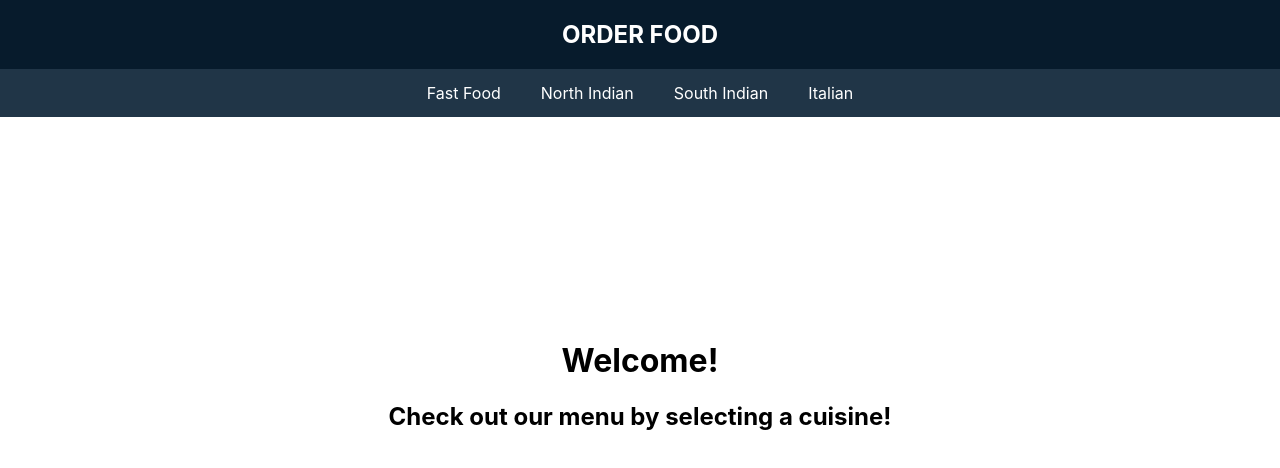
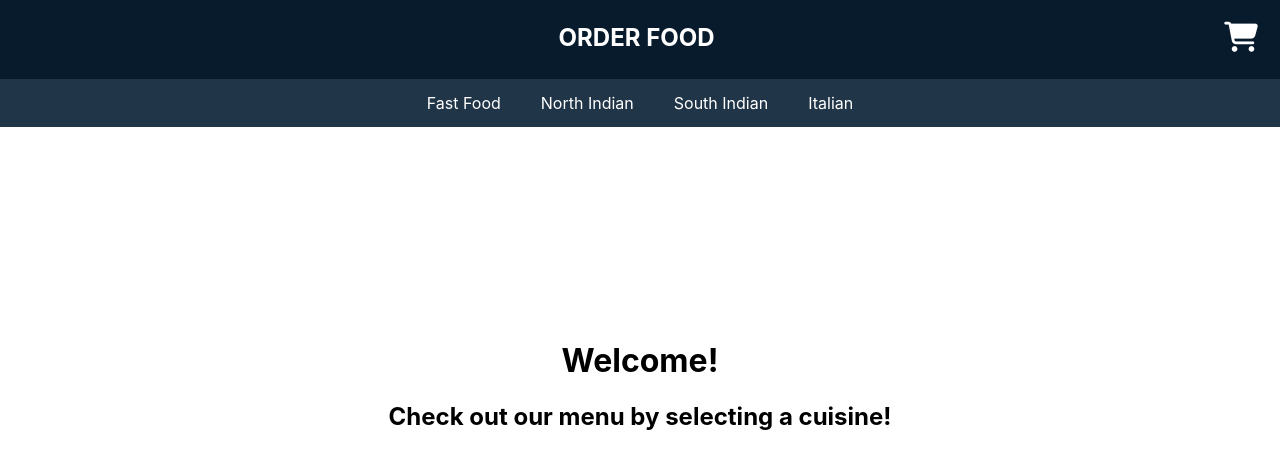
Before and after one commit to TheArhaam/MERN-FoodOrderingApp, a React (Create React App) app in the folder frontend/: page / in a window 1280 px wide. Shown: the top 468 px of the page. Built offline with nearby package versions, Linux system fonts and the light colour scheme; no server answers.

Commit message:
Got elements from Redux for Cart

```diff
--- a/frontend/public/index.html
+++ b/frontend/public/index.html
@@ -1,14 +1,12 @@
 <!DOCTYPE html>
 <html lang="en">
+
 <head>
   <meta charset="utf-8" />
   <link rel="icon" href="%PUBLIC_URL%/favicon.ico" />
   <meta name="viewport" content="width=device-width, initial-scale=1" />
   <meta name="theme-color" content="#000000" />
-    <meta
-      name="description"
-      content="Web site created using create-react-app"
-    />
+  <meta name="description" content="Web site created using create-react-app" />
   <link rel="apple-touch-icon" href="%PUBLIC_URL%/logo192.png" />
   <!--
       manifest.json provides metadata used when your web app is installed on a
@@ -25,7 +23,11 @@
       Learn how to configure a non-root public URL by running `npm run build`.
     -->
   <title>React App</title>
+
+  <script src='https://kit.fontawesome.com/a076d05399.js'></script>
+  <link href="https://fonts.googleapis.com/icon?family=Material+Icons" rel="stylesheet">
 </head>
+
 <body>
   <noscript>You need to enable JavaScript to run this app.</noscript>
   <div id="root"></div>
@@ -40,4 +42,5 @@
       To create a production bundle, use `npm run build` or `yarn build`.
     -->
 </body>
+
 </html>
--- /dev/null
+++ b/frontend/src/components/Cart/cart.css
@@ -0,0 +1,14 @@
+.CartFULL {
+    background-color: white;
+    height: max-content;
+    padding-top: 14vh;
+    text-align: center;
+    width: 100%;
+}
+
+.CartInDiv {
+    background-color: rgb(172, 193, 211);
+    width: 50%;
+    display: inline-block;
+    box-shadow: 5px 5px 5px rgb(88, 88, 88);
+}
--- a/frontend/src/components/Cart/cart.js
+++ b/frontend/src/components/Cart/cart.js
@@ -1,13 +1,46 @@
 import React, { Component } from "react";
+import { store } from "../../store";
+import CartItem from "../CartItem/cartitem"
+import "react-loader-spinner/dist/loader/css/react-spinner-loader.css";
+import Loader from 'react-loader-spinner';
+import "./cart.css"
 
 class Cart extends Component {
     constructor(props) {
         super(props);
+        this.state = {
+            items: [],
+            totalCost: 0,
+            loading: true,
+        }
     }
+
+    componentDidMount() {
+        const cartState = store.getState().cart;
+        const totalCost = cartState.totalCost;
+        const dishNames = cartState.dishNames;
+        this.setState({
+            items: dishNames,
+            totalCost,
+            loading: false
+        }, () => {
+            // console.log(this.state)
+        });
+    }
+
     render() {
-        return(
-            <div>
-                CART
+        return (
+            <div className="CartFULL">
+                <h1>Food Cart</h1>
+                <div className="CartInDiv">
+                    {
+                        this.state.loading ? <Loader type="Oval" color="rgb(79, 101, 121)" height={100} width={100} /> :
+                            this.state.items.map((item) => {
+                                return (<CartItem>{item}</CartItem>);
+                            })
+                    }
+                </div>
+                <h2><b>Total Price: </b>{this.state.totalCost}</h2>
             </div>
         )
     }
--- /dev/null
+++ b/frontend/src/components/CartItem/cartitem.css
@@ -0,0 +1,52 @@
+.cartItemFULL {
+    background-color: white;
+    margin: 10px;
+    /* width: 25%; */
+    /* max-height: 30%; */
+    padding: 5px;
+    color: black;
+    text-align: justify;
+    /* display: inline-block; */
+    overflow: hidden;
+    /* box-shadow: 0px 0px 2px rgb(41, 40, 40); */
+    /* border: 1.5px rgb(7, 27, 44) solid; */
+}
+
+/* .cartItemFULL:hover {
+    box-shadow: 0px 0px 5px rgb(41, 40, 40);
+} */
+
+.bttn {
+    padding: 5px;
+    background-color: white;
+    border: 1px black solid;
+}
+
+.bttn:hover {
+    background-color: rgb(199, 210, 219);
+}
+
+.bttn:active {
+    box-shadow: 0px 0px 5px rgb(110, 123, 134);
+}
+
+.itemTable {
+    /* border: black solid; */
+    width: 100%;
+    display: inline-block;
+}
+
+.tdBttn {
+    width: 0%;
+}
+
+.tdItem {
+    width:100%;
+}
+
+/* .itemTable td {
+    border: black solid;
+}
+.itemTable tr {
+    border: black solid;
+} */
--- /dev/null
+++ b/frontend/src/components/CartItem/cartitem.js
@@ -0,0 +1,38 @@
+import React, { Component } from "react";
+import { store } from "../../store"
+import "./cartitem.css";
+import { removeDish } from "../../actions/cartActions"
+
+class CartItem extends Component {
+    constructor(props) {
+        super(props);
+        this.state = {
+            dish: `${props.children}`
+        }
+        this.removeItem = this.removeItem.bind(this);
+    }
+
+    removeItem = () => {
+        // store.dispatch(removeDish(this.state))
+        // NEED A WAY TO SAVE DISH WITH PRICE
+    }
+
+    render() {
+        return (
+            <div className="cartItemFULL">
+                <table className="itemTable">
+                    <tr>
+                        <td className="tdItem">
+                            {this.state.dish}
+                        </td>
+                        <td className="tdBttn">
+                            <button className="bttn" onClick={this.removeItem} ><i className="material-icons">delete_forever</i></button>
+                        </td>
+                    </tr>
+                </table>
+            </div>
+        )
+    }
+}
+
+export default CartItem;
--- a/frontend/src/components/Menu/menu.js
+++ b/frontend/src/components/Menu/menu.js
@@ -21,7 +21,7 @@ class Menu extends Component {
     getCuisineFood = async () => {
         await axios.get(`/dish/${this.state.cuisine}`)
             .then((response) => {
-                console.log(response.data)
+                // console.log(response.data)
                 this.setState({
                     dishes: response.data,
                     loading: false
--- a/frontend/src/components/Navbar/navbar.css
+++ b/frontend/src/components/Navbar/navbar.css
@@ -4,6 +4,32 @@
     width: 100%;
     z-index: 100;
     /* height: 12%; */
+}
+
+.navTable {
+    width: 100%;
+    /* background-color: wheat; */
+    /* border: violet solid; */
+    display: inline-block;
+    justify-content: center;
+}
+
+.navTable td {
+    /* border: violet solid; */
+}
+
+.navCart {
+    width: min-content;
+    padding-left: 10px;
+    padding-right: 20px;
+    /* background-color: wheat; */
+}
+
+.navTitle {
+    justify-content: center;
+    width: 100%;
+    padding-left: 60px;
+    text-align: center;
 }
 
 .ulElement {
--- a/frontend/src/components/Navbar/navbar.js
+++ b/frontend/src/components/Navbar/navbar.js
@@ -9,7 +9,20 @@ class Navbar extends Component {
     render() {
         return (
             <nav className="nav" variant="tabs">
-                <Link to="/" className="linkElement"><h1>ORDER FOOD</h1></Link>
+                <table className="navTable">
+                    <tr>
+                        <td className="navTitle">
+                            <h1>
+                                <Link to="/" className="linkElement">ORDER FOOD</Link>
+                            </h1>
+                        </td>
+                        <td className="navCart">
+                            <Link to="/cart">
+                                <i className='fas fa-shopping-cart' style={{ "font-size": "30px", "color": "white" }}></i>
+                            </Link>
+                        </td>
+                    </tr>
+                </table>
                 <div className="navDiv">
                     <ul className="ulElement">
                         <Link to="/menu/Fast Food" className="linkElement">
```
Lines whose indentation alone changed are shown as unchanged.
